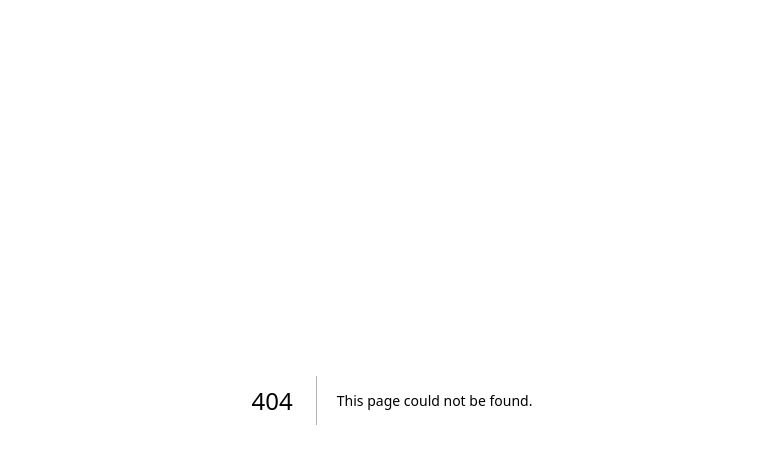
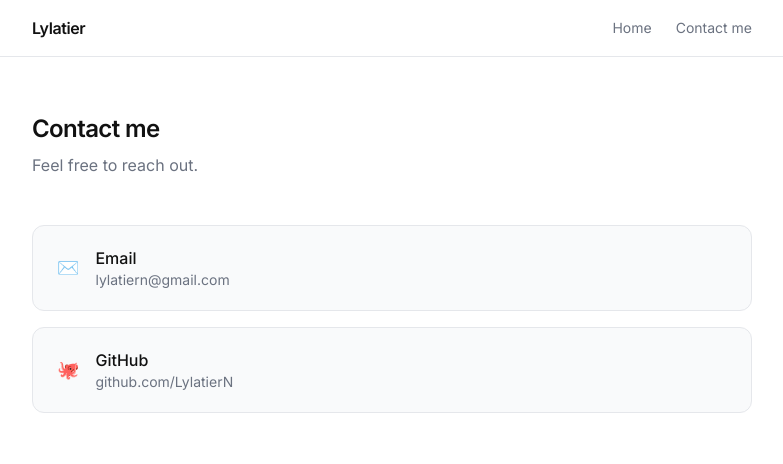
Before and after one commit to LylatierN/LylaStorage, a Next.js app: page /contact in a window 1280 px wide. Before the commit this address had no page. Shown: the top 464 px of the page, without its empty margins (248-1031 px from the left). Built offline with nearby package versions, Linux system fonts and the light colour scheme.

Commit message:
Add navbar and Contact me page
- Sticky navbar with Home and Contact me links in root layout
- Contact page with email and GitHub links

Co-Authored-By: Claude Sonnet 4.6 <noreply@anthropic.com>

```diff
--- /dev/null
+++ b/app/contact/page.tsx
@@ -0,0 +1,36 @@
+export default function Contact() {
+  return (
+    <main className="min-h-screen px-6 py-14 max-w-3xl mx-auto">
+      <header className="mb-12">
+        <h1 className="text-2xl font-semibold tracking-tight mb-2">Contact me</h1>
+        <p className="text-[var(--muted)]">Feel free to reach out.</p>
+      </header>
+
+      <section className="space-y-4">
+        <a
+          href="mailto:lylatiern@gmail.com"
+          className="flex items-center gap-4 rounded-xl border border-[var(--border)] bg-[var(--surface)] px-6 py-5 hover:border-[var(--foreground)] transition-colors group"
+        >
+          <span className="text-lg">✉️</span>
+          <div>
+            <p className="font-medium group-hover:underline underline-offset-2">Email</p>
+            <p className="text-sm text-[var(--muted)]">lylatiern@gmail.com</p>
+          </div>
+        </a>
+
+        <a
+          href="https://github.com/LylatierN"
+          target="_blank"
+          rel="noopener noreferrer"
+          className="flex items-center gap-4 rounded-xl border border-[var(--border)] bg-[var(--surface)] px-6 py-5 hover:border-[var(--foreground)] transition-colors group"
+        >
+          <span className="text-lg">🐙</span>
+          <div>
+            <p className="font-medium group-hover:underline underline-offset-2">GitHub</p>
+            <p className="text-sm text-[var(--muted)]">github.com/LylatierN</p>
+          </div>
+        </a>
+      </section>
+    </main>
+  );
+}
--- a/app/layout.tsx
+++ b/app/layout.tsx
@@ -1,5 +1,6 @@
 import type { Metadata } from "next";
 import { Inter } from "next/font/google";
+import Link from "next/link";
 import "./globals.css";
 
 const inter = Inter({ subsets: ["latin"] });
@@ -16,7 +17,24 @@ export default function RootLayout({
 }) {
   return (
     <html lang="en">
-      <body className={inter.className}>{children}</body>
+      <body className={inter.className}>
+        <nav className="sticky top-0 z-50 bg-[var(--background)] border-b border-[var(--border)]">
+          <div className="max-w-3xl mx-auto px-6 h-14 flex items-center justify-between">
+            <Link href="/" className="font-semibold tracking-tight hover:opacity-70 transition-opacity">
+              Lylatier
+            </Link>
+            <div className="flex items-center gap-6">
+              <Link href="/" className="text-sm text-[var(--muted)] hover:text-[var(--foreground)] transition-colors">
+                Home
+              </Link>
+              <Link href="/contact" className="text-sm text-[var(--muted)] hover:text-[var(--foreground)] transition-colors">
+                Contact me
+              </Link>
+            </div>
+          </div>
+        </nav>
+        {children}
+      </body>
     </html>
   );
 }
--- a/app/page.tsx
+++ b/app/page.tsx
@@ -19,9 +19,8 @@ const projects = [
 
 export default function Home() {
   return (
-    <main className="min-h-screen px-6 py-20 max-w-3xl mx-auto">
-      <header className="mb-16">
-        <h1 className="text-3xl font-semibold tracking-tight mb-2">Lylatier</h1>
+    <main className="min-h-screen px-6 py-14 max-w-3xl mx-auto">
+      <header className="mb-12">
         <p className="text-[var(--muted)]">A collection of small projects.</p>
       </header>
 
```
